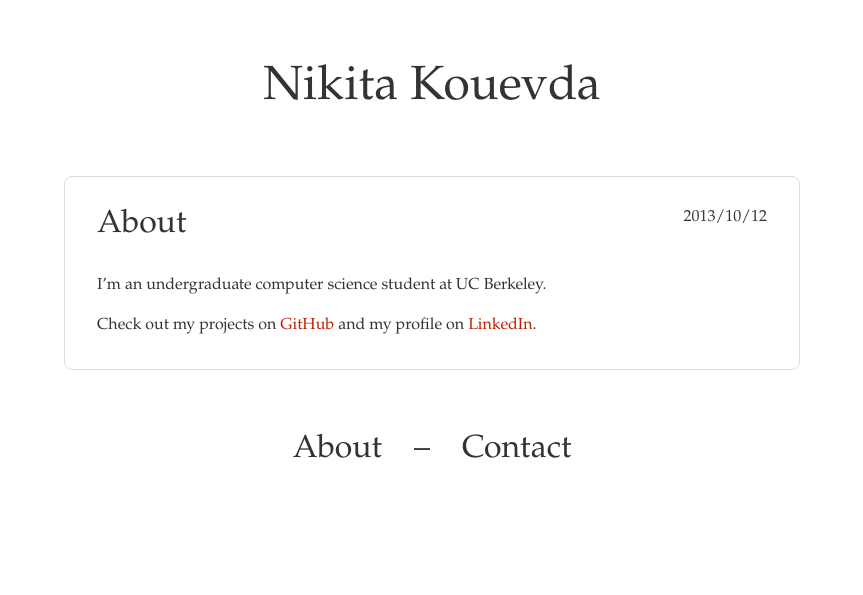
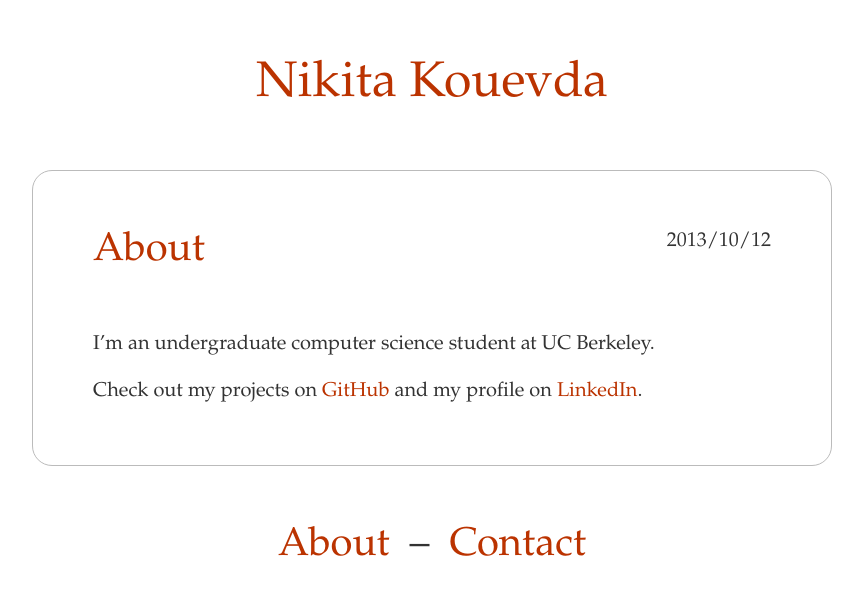
Before and after one commit to nkouevda/nkouevda.github.io, a Jekyll site: the page built from about/index.md, in a window 1280 px wide. Shown: the top 595 px of the page, without its empty margins (208-1071 px from the left). Built offline with Jekyll 4.4.1, drawn with Linux system fonts in a browser that asks for light colours.

Commit message:
Increase font size; decrease line height.

```diff
--- a/static/css/markdown.css
+++ b/static/css/markdown.css
@@ -1,8 +1,8 @@
 /* Nikita Kouevda */
-/* 2014/03/29 */
+/* 2014/05/24 */
 
 .markdown {
-  line-height: 1.5;
+  line-height: 1.35;
 }
 
 .markdown p, .markdown pre, .markdown ol, .markdown ul, .markdown dl,
@@ -19,7 +19,7 @@
 }
 
 .markdown h2 {
-  font-size: 1.25em;
+  font-size: 1.5em;
 }
 
 .markdown ol, .markdown ul {
@@ -52,12 +52,8 @@
 }
 
 .markdown blockquote {
-  padding: 0 2em 0 1.5em;
-  border-left: 0.5em solid #dddddd;
-}
-
-.markdown a {
-  color: #bb2200;
+  padding: 0 2em 0 1em;
+  border-left: 1em solid #dddddd;
 }
 
 .markdown em {
--- a/static/css/page.css
+++ b/static/css/page.css
@@ -1,23 +1,24 @@
 /* Nikita Kouevda */
-/* 2014/03/24 */
+/* 2014/05/24 */
 
 body {
+  font-size: 125%;
   font-family: 'Palatino', serif;
   color: #333333;
 }
 
 #container {
-  width: 50em;
+  width: 40em;
   margin: 0 auto;
 }
 
 #site-header, #site-footer {
   text-align: center;
-  padding: 4em 0;
+  padding: 3em 0;
 }
 
 #site-header > a {
-  font-size: 3em;
+  font-size: 2.5em;
 }
 
 #site-footer > a, #site-footer > span {
@@ -25,7 +26,7 @@ body {
 }
 
 a {
-  color: inherit;
+  color: #bb3300;
   text-decoration: none;
 }
 
@@ -34,14 +35,12 @@ a:hover {
 }
 
 .link-separator {
-  margin: 0 1em;
+  margin: 0 0.5em;
 }
 
 .post {
-  margin-left: 2em;
-  margin-right: 2em;
-  border: 1px solid #dddddd;
-  border-radius: 0.5em;
+  border: 1px solid #bbbbbb;
+  border-radius: 1em;
 }
 
 .post + .post {
@@ -49,7 +48,7 @@ a:hover {
 }
 
 .post-header, .post-content {
-  margin: 2em;
+  margin: 3em;
 }
 
 .post-title {
```
